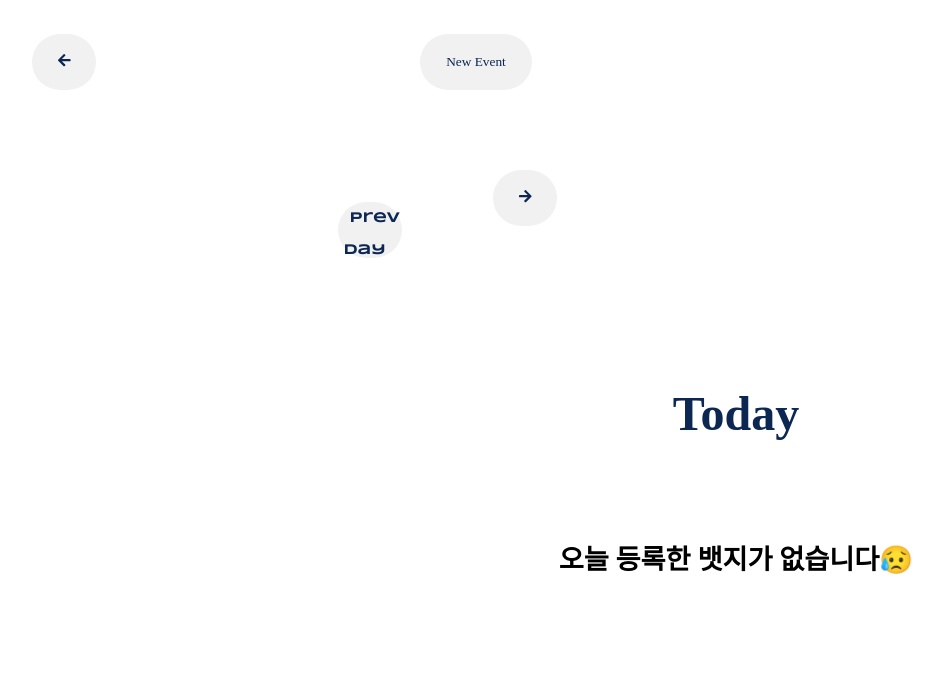
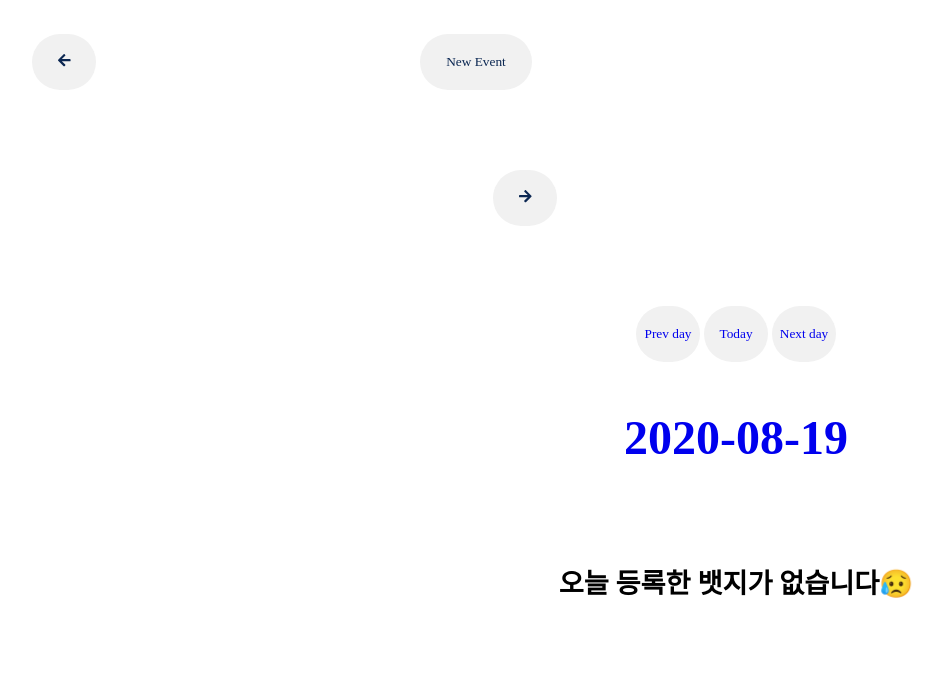
Before and after one commit to Koeunseooooo/Life_Finder, a Django app: page /calendar/2020-08-19/ in a window 1280 px wide. Shown: the part 64-761 px from the top of the page, without its empty margins (96-1039 px from the left). Run offline with Django 3.2, Linux system fonts and the light colour scheme; a user stored in the database is signed in; tables that the repository leaves empty hold one stand-in row (values such as "Sample post"); some libraries are stand-ins or nearby versions; some web fonts are replaced.

Commit message:
prev_day button

```diff
--- a/config/cal/models.py
+++ b/config/cal/models.py
@@ -31,12 +31,6 @@ class Event(models.Model):
     def __str__(self):
         return '{}/ {}/ {}'.format(self.id, self.title, self.start_time, self.rating)
 
-    #적용이 안되는 property,,,,
-    # @property
-    # def created_at_korean_time(self):
-    #     korean_timezone = timezone(settings.TIME_ZONE)
-    #     return self.created_at_korean_time(korean_timezone)
-
     # @property
     # def get_html_url(self):
     #     url = reverse('cal:event_edit', args=(self.id,))
--- a/config/cal/static/cal/css/styles.css
+++ b/config/cal/static/cal/css/styles.css
@@ -71,6 +71,21 @@ color: #0B2752;
     line-height: 2rem;
     float: right;
     margin-right: 12rem;
+}
+
+/*prev_day, next_day버튼*/
+.button_7{
+    border: none;
+    outline: none;
+    background-color: #F1F1F1;
+    border-radius: 3rem;
+    width: 4rem;
+    height: 3.5rem;
+    text-align: center;
+    line-height: 2rem;
+}
+.button_last{
+    font-family: "yg-jalnan", 'sans-serif';
 }
 
 .button_4{
--- a/config/cal/templates/cal/calendar.html
+++ b/config/cal/templates/cal/calendar.html
@@ -13,23 +13,31 @@
 
     <div id="cal">
         <div class="clearfix">
-            <button class="button_4"><a class="button_first" href="{% url 'cal:calendar' date %}?{{ prev_month }}"><i class="fas fa-arrow-left"></i></a></button>
+            <button class="button_4"><a class="button_first" href="{% url 'cal:calendar' today_date %}?{{ prev_month }}"><i class="fas fa-arrow-left"></i></a></button>
             <button class="button_2"><a class="button_middle" href="{% url 'cal:event_new' %}"> New Event </a></button>
-            <button class="button_6"><a class="button_last" href="{% url 'cal:calendar' date %}?{{ next_month }}"><i class="fas fa-arrow-right"></i></a></button>
+            <button class="button_6"><a class="button_last" href="{% url 'cal:calendar' today_date %}?{{ next_month }}"><i class="fas fa-arrow-right"></i></a></button>
         </div>
 
         {{ calendar }}
 
     </div>
+{#                <button class="button_6"><a class="button_last" href="{% url 'cal:prev_day' today_date %}?{{ prev_day }}">Prev day</a></button>#}
+{#                    <button class="button_6"><a class="button_last" href="{% url 'cal:calendar' day %}">Prev day</a></button>#}
 
-                <button class="button_6"><a class="button_last" href="{% url 'cal:calendar' date %}?{{ prev_day }}">Prev day</a></button>
+
+{#                    <button class="button_6"><a class="button_last" href="{% url 'cal:calendar' today_date %}">Prev day</a></button>#}
+
+
 
 
 
     <div class="contain">
         <div class="today_list_total">
+            <button class="button_7"><a class="button_last" href="{% url 'cal:calendar' prev_day %}">Prev day</a></button>
+            <button class="button_7"><a class="button_last" href="{% url 'cal:calendar' real_today %}">Today</a></button>
 
-            <p class="today">Today</p>
+            <button class="button_7"><a class="button_last" href="{% url 'cal:calendar' next_day %}">Next day</a></button>
+            <p class="today"><a href="{% url 'cal:calendar' real_today %}">{{ date }} </a></p>
 
 
             {% if today_list.today_list_items|length %}
--- a/config/cal/templates/cal/less_data.html
+++ b/config/cal/templates/cal/less_data.html
@@ -15,7 +15,7 @@
 
         <p>데이터는 2주일치 기록이 쌓이면 열람할 수 있어요!</p>
         <div id="lessbtn">
-            <h3><a href="{% url 'cal:calendar' date %}" class="return">돌아가기</a></h3>
+            <h3><a href="{% url 'cal:calendar' today_date %}" class="return">돌아가기</a></h3>
         </div>
     </div>
 {% endblock %}
--- a/config/cal/views.py
+++ b/config/cal/views.py
@@ -25,11 +25,11 @@ from django.views.generic.dates import DayArchiveView
 from datetime import datetime
 from dateutil.relativedelta import relativedelta
 from django.http import HttpResponse
-# def show_daily(request,date):
-#     ctx = {
-#     'daily_list': Event.objects.all().filter(profile=request.user.user_profile).filter(start_time__date=date)
-#     }
-#     return render(request,'cal/show_daily.html',ctx)
+def give_today_date(request):
+    import datetime
+    today_date = datetime.date.today().isoformat()
+    return {'today_date':today_date}
+
 class CalendarView(generic.ListView):
     model = Event
     template_name = 'cal/calendar.html'
@@ -38,7 +38,6 @@ class CalendarView(generic.ListView):
     @property
     def date(self):
        return self.kwargs['date']
-
 
     def get_queryset(self, **kwargs):
         date = self.kwargs['date'] or None
@@ -55,10 +54,9 @@ class CalendarView(generic.ListView):
             return render(self.request, 'cal/calendar.html', {'error': '프로필을 작성해주세요'})
         context = super().get_context_data(**kwargs)
         d = get_date(self.request.GET.get('month', None))
-        # date = get_date(self.request.GET.get('date', None))
-        # date = self.kwargs.get('date')
-        # context['date'] = date
-        # cal = Calendar(d.year, d.month, day.day)
+
+        import datetime
+
         cal = Calendar(d.year, d.month)
         # issue self.request.user 추가해서 달력에서 다른 사람이 등록한 이벤트 안 보이게 문제 해결
         html_cal = cal.formatmonth(self.request.user, withyear=True)
@@ -66,111 +64,44 @@ class CalendarView(generic.ListView):
         context['prev_month'] = prev_month(d)
         context['next_month'] = next_month(d)
         # date = get_specifiec_date(self.request.GET.get('date', None))
+        context['today_date'] = self.date
         context['date'] = self.date
+        # context['day'] =self.day
 
+        day = self.date
 
-        day = get_specifiec_date(self.request.GET.get('day', None))
+        # day = get_specifiec_date(self.request.GET.get('day', None))
         context['prev_day'] = prev_day(day)
+        context['real_today'] = real_today(day)
+        context['next_day'] = next_day(day)
         return context
-    # def get_qeryset(self):
-    #     qs = super().get_queryset()
-    #     date_term = self.request.GET.get("date", None)
-    #     if date_term is not None:
-    #         qs = qs.filter(start_time__date=date_term)
-    #     return qs
-    # def get_queryset(self):
-    #
-    #     queryset = Product.objects.all()
-    #
-    #     name = self.request.GET.get('name', None)
-    #     if name:
-    #         queryset = queryset.filter(name__icontains=name)
-    #
-    #     return queryset
 
-    # def get_queryset(self, **kwargs):
-    #     queryset= Event.objects.all()
-    #     date = self.kwargs['date'] or None
-    #         # self.request.GET.get('date',None)
-    #     if date:
-    #         queryset = queryset.filter(start_time__date=date)
-    #     return queryset
-    # def dispatch(self, request, *args, **kwargs):
-    #     self.date = kwargs.get('date', "today_date")
-    #     return HttpResponse(date)
-
-    # def get_queryset(self, **kwargs):
-    #     queryset={
-    #         'today_list_items' : Event.objects.all().filter(profile=self.request.user.user_profile).filter(start_time__date=self.kwargs['date']),
-    #         'today_list_rating_sum': Event.objects.all().filter(profile=self.request.user.user_profile).filter(start_time__date=self.kwargs['date']).aggregate(Sum('rating')).values(),
-    #         'wanted_goal': Profile.objects.all().values().filter(user=self.request.user),
-    #     }
-    #     return queryset
-    # q = request.GET.get('q', '')  # GET request의 인자중에 q 값이 있으면 가져오고, 없으면 빈 문자열 넣기
-
-    # def get_queryset(self):
-    #     self.date = self.kwargs['date']
-    #     queryset = super(CalendarView, self).get_queryset()
-    #     return queryset
-
-    # def get(self, request, *args, **kwargs):
-    #     profile = self.request.user.user_profile
-    #     if not profile:
-    #             raise Http404(_("Empty list and '%(class_name)s.allow_empty' is False.") % {
-    #                 'class_name': self.__class__.__name__,
-    #             })
-    #     context = self.get_context_data()
-    #     # return self.render_to_response(context)
-
-
-    # def get(self, request):
-    #     date = datetime.strptime(date, '%Y-%M-%d').date()
-    #     selected_queryset = Event.objects.filter(start_time__day=date)
-    #     return selected_queryset
-
-
-
-
-        # try:
-        #     queryset = {
-        #         'today_list_items': Event.objects.all().filter(profile=self.request.user.user_profile).filter(start_time__date=date.today()),
-        #         'today_list_rating_sum': Event.objects.all().filter(profile=self.request.user.user_profile).filter(start_time__date=date.today()).aggregate(Sum('rating')).values(),
-        #
-        #         'wanted_goal': Profile.objects.all().values().filter(user=self.request.user),
-        #         'every_events': Event.objects.all().filter(profile=self.request.user.user_profile),
-        #
-        #     }
-        #     return queryset
-        # except Exception:
-        #     # queryset = {}
-        #     return redirect('create_profile/http404.html')
-
-        # CartItem.objects.select_related('product').filter(cart=cart)
-
-
-
-def get_specifiec_date(req_month):
-    if req_month:
-        year, month, day = (int(x) for x in req_month.split('-'))
-        return date(year, month, day)
-    return datetime.today()
-
-# def today(d):
-#     today_date = date.today()
-#     return today_date
+#Prev day버튼 누르면 전날로 이동
 def prev_day(day):
-    prev_day = day - timedelta(days=1)
-    # day = str(prev_day.year) + '-' + str(prev_day.month)+ '-'+str(prev_day.day)
-    day = str(prev_day.year) + '-' + str(prev_day.month).zfill(2)+ '-'+str(prev_day.day)
+    import datetime
+    date_time_str = day
+    day_object = datetime.datetime.strptime(date_time_str, '%Y-%m-%d')
+    print(day_object)
+    prev_day = day_object - datetime.timedelta(days=1)
+    day = prev_day.isoformat()[:10]
+    print(day)
     return day
 
-# def prev_day(self,day):
-#     prev_day = day - timedelta(days=1)
-#     day = str(prev_day.year) + '-' + str(prev_day.month).zfill(2)+ '-'+str(prev_day.day)
-#     return day
+#TODAY라는 글씨에 오늘 날짜를 전달해주기
+def real_today(day):
+    import datetime
+    today_date = datetime.date.today()
+    day = today_date.isoformat()
+    return day
 
-
-
+#next day버튼 누르면 다음 날로 이동
+def next_day(day):
+    import datetime
+    date_time_str = day
+    day_object = datetime.datetime.strptime(date_time_str, '%Y-%m-%d')
+    next_day = day_object + datetime.timedelta(days=1)
+    day = next_day.isoformat()[:10]
+    return day
 
 def get_date(req_month):
     if req_month:
@@ -194,6 +125,7 @@ def next_month(d):
     return month
 
 def event_edit(request, event_id):
+    import datetime
     today_date = datetime.date.today().isoformat()
     instance = get_object_or_404(Event, pk=event_id)
     form = EventForm(request.POST or None, instance=instance)
@@ -201,16 +133,15 @@ def event_edit(request, event_id):
         instance = form.save(commit=False)
         instance.profile = request.user.user_profile
         instance.save()
-        return redirect('cal:calendar',kwargs={'today_date': 'today_date'})
+        return redirect('cal:calendar', today_date)
     elif "action_remove" in request.POST:  # 삭제하기 버튼
         instance.delete()
-        return redirect('cal:calendar',kwargs={'today_date': 'today_date'})
-    return render(request, 'cal/event_edit.html', {'form': form})
-
-
+        return redirect('cal:calendar',today_date)
+    return render(request, 'cal/event_edit.html', {'form': form, 'today_date': today_date})
 
 
 def event(request, event_id=None):
+    import datetime
     today_date = datetime.date.today().isoformat()
     instance = Event()
     form = EventForm(request.POST or None, instance=instance)
@@ -218,18 +149,22 @@ def event(request, event_id=None):
         instance = form.save(commit=False)
         instance.profile = request.user.user_profile
         instance.save()
-        return redirect('cal:calendar',kwargs={'today_date': 'today_date'})
-    return render(request, 'cal/event.html', {'form': form})
+        return redirect('cal:calendar',today_date)
+    return render(request, 'cal/event.html', {'form': form, 'today_date': today_date})
 
 
 
 def dash(request):
-    # date = self.kwargs['date']
     queryset = Event.objects.all()
     wanted_goal = Profile.objects.all().values().filter(user=request.user)
 
     # today=datetime.today().date -> 나중에 이거 형식변환 및 스트링 형변환해서 첫번째 그래프에 낳으면 될듯.
     today=datetime.today()
+
+    # 절대 이 사이를 삭제하면 안돼요
+    today_date = today.isoformat()[:10]
+    # 절대 이 사이를 삭제하면 안돼요
+
     year = today.strftime("%Y")
 
 
@@ -748,8 +683,7 @@ def dash(request):
         'three_days_ago_rating':three_days_ago_rating,
 
         'year':year,
-
-        # 'date':date,
+        'today_date':today_date
     }
 
     if(count >= 7):
--- a/config/config/settings.py
+++ b/config/config/settings.py
@@ -170,4 +170,8 @@ SOCIALACCOUNT_EMAIL_VERIFICATION = 'none'
 SITE_ID = 1
 
 # LOGIN_REDIRECT_URL = '/' ### 오류가 나면 홈으로 돌아와라
-LOGIN_REDIRECT_URL = '/create/login_success' ### 오류가 나면 홈으로 돌아와라
+LOGIN_REDIRECT_URL = '/create/login_success'
+
+
+# 이렇게하면 모든 뷰에 하나하나 today_date라는 변수를 안 넘겨줘도 된다
+TEMPLATES[0]['OPTIONS']['context_processors'].append("cal.views.give_today_date")
--- a/config/create_profile/views.py
+++ b/config/create_profile/views.py
@@ -61,6 +61,7 @@ def signup(request):
 
 @login_required
 def goal_get(request):
+    import datetime
     user = request.user
     profile = request.user.user_profile
     goal_form = ObjectGoalNumberForm(request.POST)
@@ -81,12 +82,13 @@ def logout(request):
 
 @login_required
 def profile_look(request, pk):
+    import datetime
     user = User.objects.get(id=pk)
     try:
     # profile = request.user.user_profile(id=pk)
         profile = user.user_profile
         ctx = {
-            'profile': profile
+            'profile': profile,
         }
         return render(request, 'create_profile/profile.html', ctx)
     except Exception:
@@ -124,6 +126,7 @@ def register(request):
 
 
 def profile_edit(request, pk):
+    import datetime
     profile = Profile.objects.get(pk=pk)
     if request.method == "POST":
         profile_form = RegisterProfileForm(request.POST, request.FILES, instance=profile)
--- a/config/main/urls.py
+++ b/config/main/urls.py
@@ -7,5 +7,4 @@ app_name = 'main'
 urlpatterns = [
  # path('',views.base, name='base'),
  path('',views.first, name='first'),
- path('just/',views.base, name='base')
 ]
```
Also changed, not shown: config/cal/urls.py (+0 -23 lines), config/cal/utils.py (+0 -7 lines), config/main/views.py (+1 -29 lines), config/photo/views.py (+6 -1 lines).
